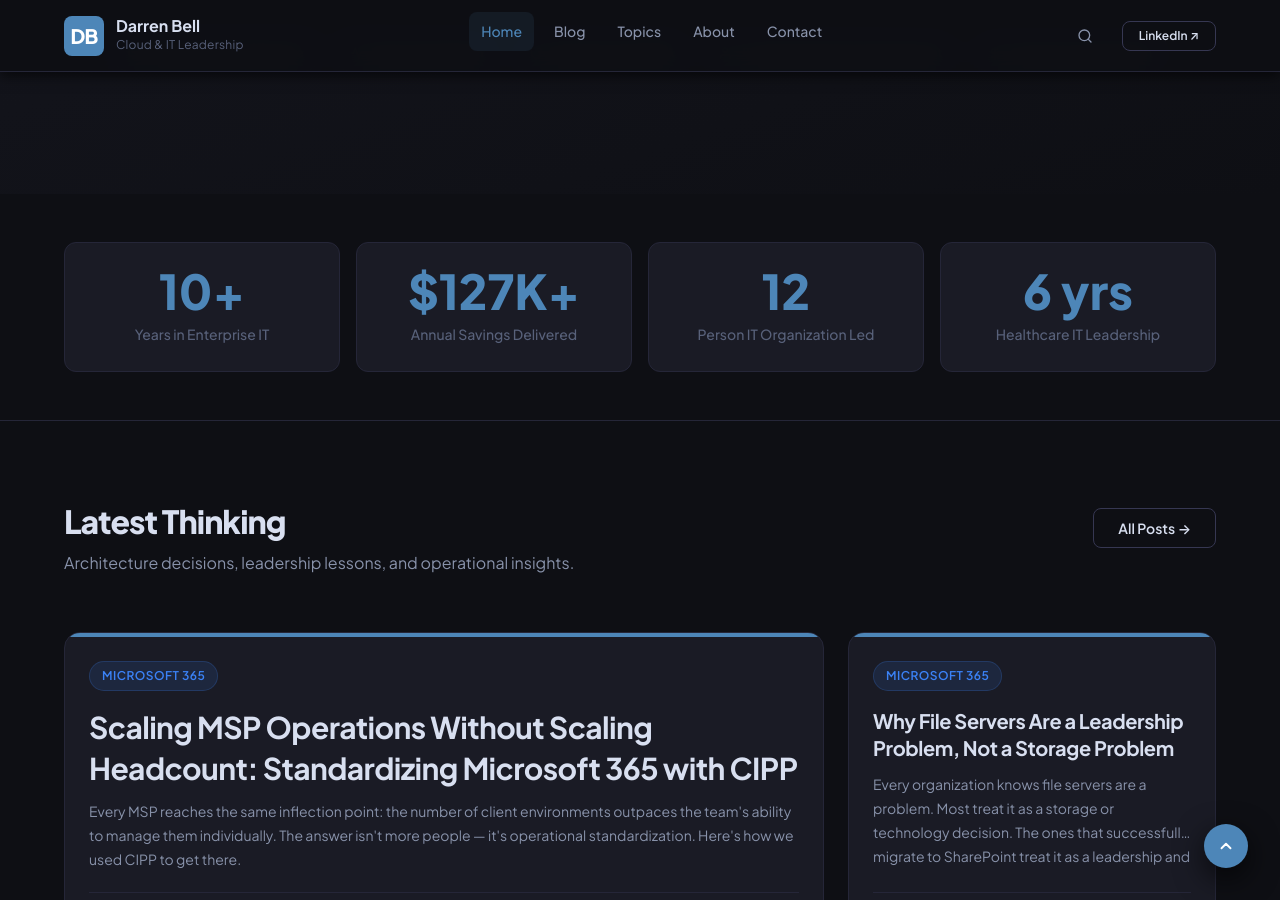
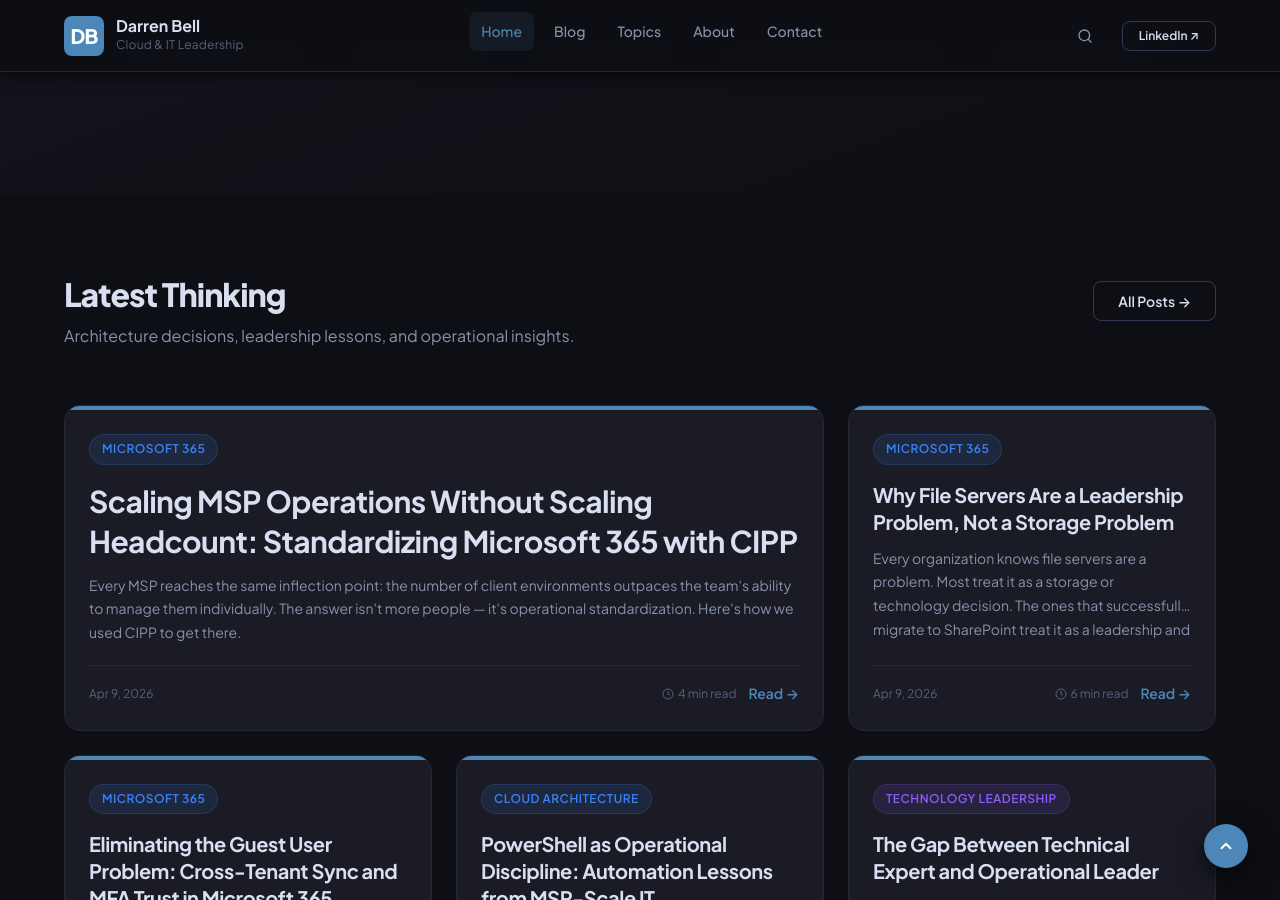
Before and after one commit to darrenbell09/DB_Blog, a Jekyll site: the page built from index.html, in a window 1280 px wide and 900 px high, scrolled down 706 px. Built offline with Jekyll 4.4.1, drawn with Linux system fonts in a browser that asks for light colours.

Commit message:
Remove stats section from home page
Numbers felt like a sales deck on a personal blog. The writing
and career history carry the credibility.

https://claude.ai/code/session_017PKE5vkCB3o9Qj9NWR6azF

```diff
--- a/index.html
+++ b/index.html
@@ -60,29 +60,6 @@ description: "Practical insights on Microsoft 365, Azure, healthcare IT complian
   </div>
 </section>
 
-<!-- STATS -->
-<section class="section--sm" style="border-bottom: 1px solid #252638;">
-  <div class="container">
-    <div class="stats-grid">
-      <div class="stat-box animate-in">
-        <div class="stat-box__number">10+</div>
-        <div class="stat-box__label">Years in Enterprise IT</div>
-      </div>
-      <div class="stat-box animate-in">
-        <div class="stat-box__number">$127K+</div>
-        <div class="stat-box__label">Annual Savings Delivered</div>
-      </div>
-      <div class="stat-box animate-in">
-        <div class="stat-box__number">12</div>
-        <div class="stat-box__label">Person IT Organization Led</div>
-      </div>
-      <div class="stat-box animate-in">
-        <div class="stat-box__number">6 yrs</div>
-        <div class="stat-box__label">Healthcare IT Leadership</div>
-      </div>
-    </div>
-  </div>
-</section>
 
 <!-- LATEST POSTS -->
 <section class="section">
```
